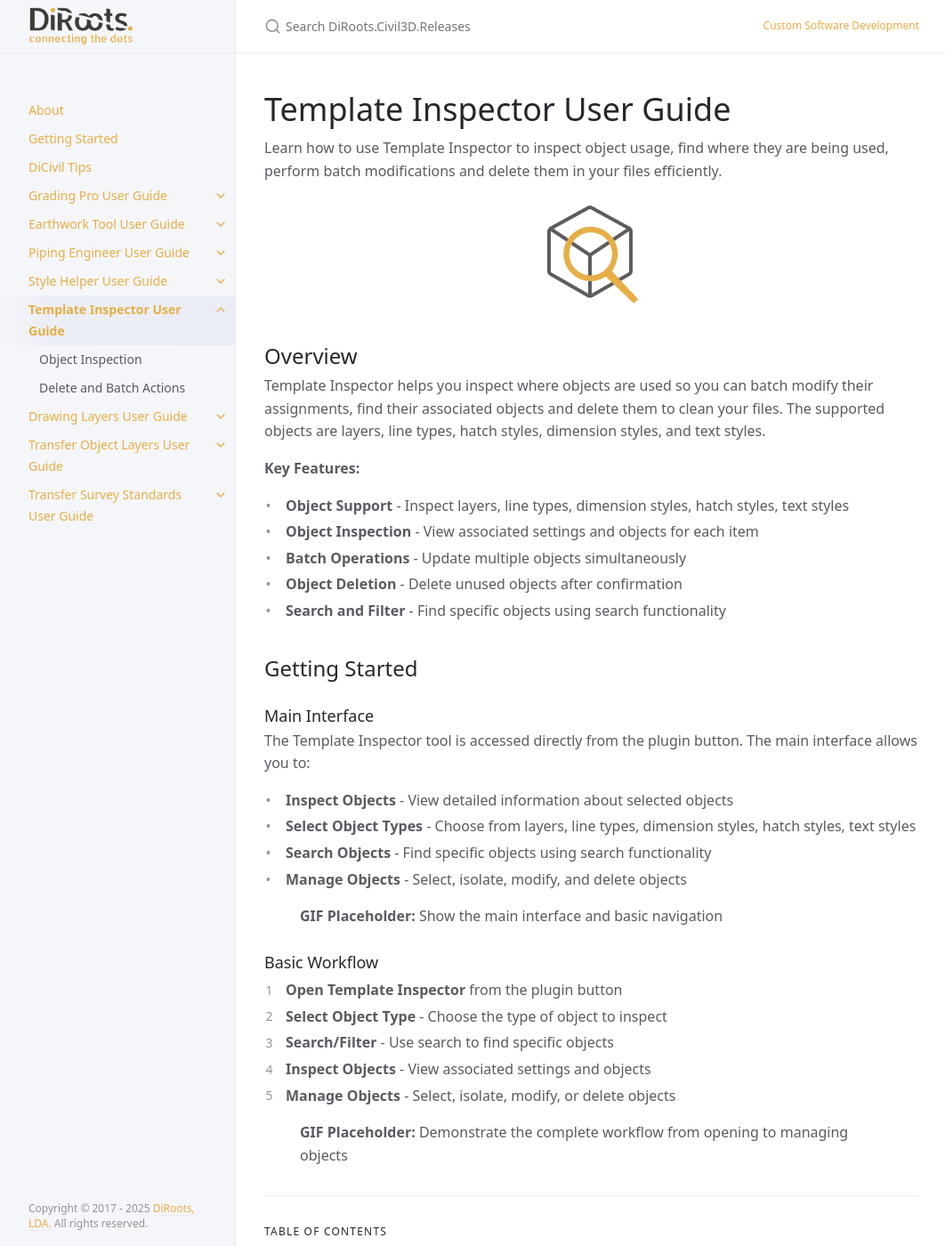
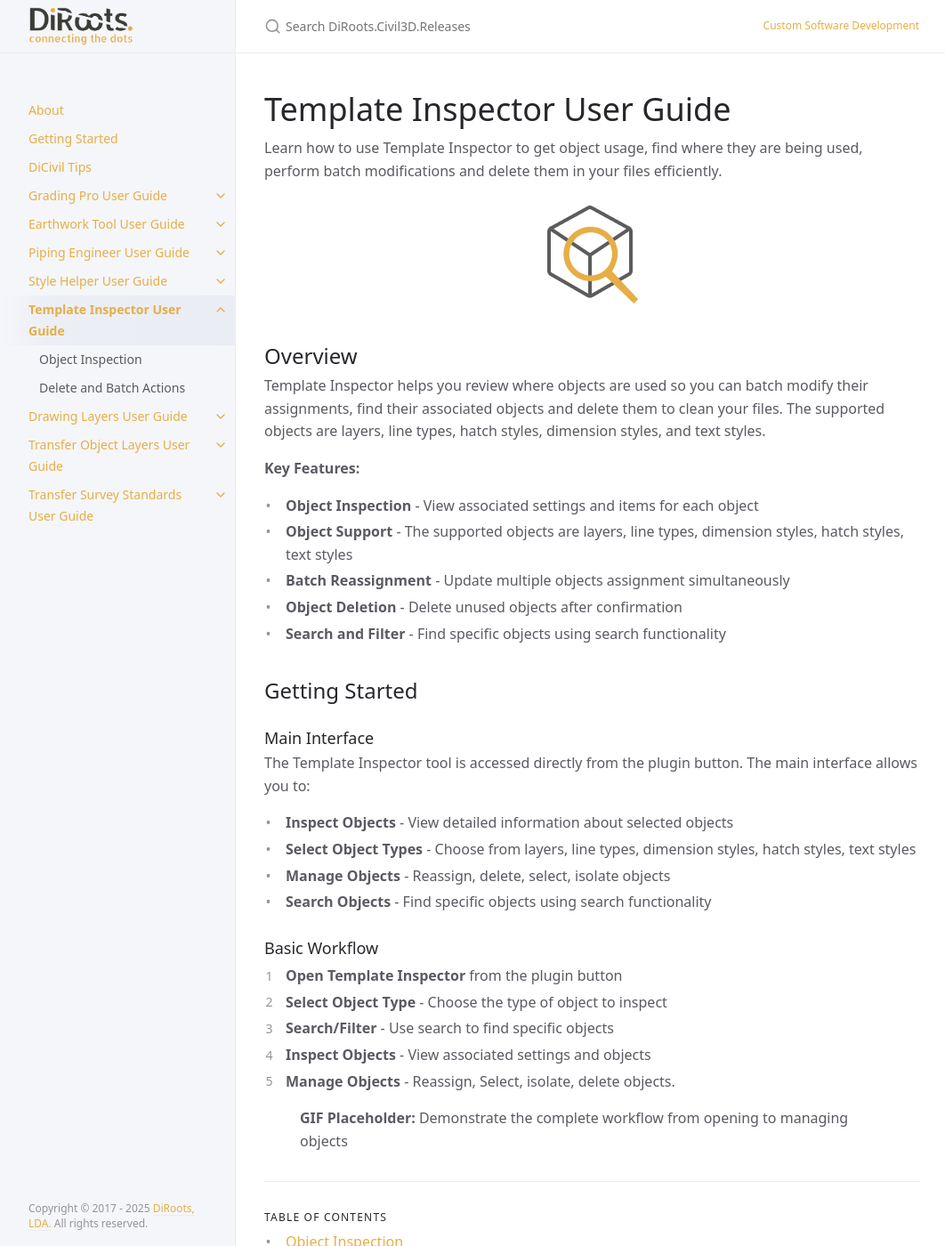
Before and after one commit to DiRoots-Limited/DiRoots.Civil3D.Releases, a Jekyll site: the page built from docs/pages/TemplateInspector/TI-template-inspector-user-guide.md, in a window 1280 px wide and 1400 px high. Shown: the whole window at 89% size, without its empty margins (107-1169 px from the left). Built offline with Jekyll 4.4.1, drawn with Linux system fonts in a browser that asks for light colours.

Commit message:
update: cleaning

```diff
--- a/docs/pages/TemplateInspector/TI-template-inspector-user-guide.md
+++ b/docs/pages/TemplateInspector/TI-template-inspector-user-guide.md
@@ -8,7 +8,7 @@ permalink: /docs/template-inspector-user-guide
 
 # Template Inspector User Guide
 
-Learn how to use Template Inspector to inspect object usage, find where they are being used, perform batch modifications and delete them in your files efficiently.
+Learn how to use Template Inspector to get object usage, find where they are being used, perform batch modifications and delete them in your files efficiently.
 
 <img src="{{ '/assets/images/logos/TemplateInspectorLight.png' | relative_url }}" alt="Template Inspector Logo" width="128" style="display:block;margin:0 auto;">
 
@@ -16,12 +16,12 @@ Learn how to use Template Inspector to inspect object usage, find where they are
 
 ## Overview
 
-Template Inspector helps you inspect where objects are used so you can batch modify their assignments, find their associated objects and delete them to clean your files. The supported objects are layers, line types, hatch styles, dimension styles, and text styles.
+Template Inspector helps you review where objects are used so you can batch modify their assignments, find their associated objects and delete them to clean your files. The supported objects are layers, line types, hatch styles, dimension styles, and text styles.
 
 **Key Features:**
-- **Object Support** - Inspect layers, line types, dimension styles, hatch styles, text styles
-- **Object Inspection** - View associated settings and objects for each item
-- **Batch Operations** - Update multiple objects simultaneously
+- **Object Inspection** - View associated settings and items for each object
+- **Object Support** - The supported objects are layers, line types, dimension styles, hatch styles, text styles
+- **Batch Reassignment** - Update multiple objects assignment simultaneously
 - **Object Deletion** - Delete unused objects after confirmation
 - **Search and Filter** - Find specific objects using search functionality
 
@@ -33,10 +33,8 @@ The Template Inspector tool is accessed directly from the plugin button. The mai
 
 - **Inspect Objects** - View detailed information about selected objects
 - **Select Object Types** - Choose from layers, line types, dimension styles, hatch styles, text styles
+- **Manage Objects** - Reassign, delete, select, isolate objects
 - **Search Objects** - Find specific objects using search functionality
-- **Manage Objects** - Select, isolate, modify, and delete objects
-
-> **GIF Placeholder:** Show the main interface and basic navigation
 
 ### Basic Workflow
 
@@ -44,6 +42,6 @@ The Template Inspector tool is accessed directly from the plugin button. The mai
 2. **Select Object Type** - Choose the type of object to inspect
 3. **Search/Filter** - Use search to find specific objects
 4. **Inspect Objects** - View associated settings and objects
-5. **Manage Objects** - Select, isolate, modify, or delete objects
+5. **Manage Objects** - Reassign, Select, isolate, delete objects.
 
 > **GIF Placeholder:** Demonstrate the complete workflow from opening to managing objects
```
